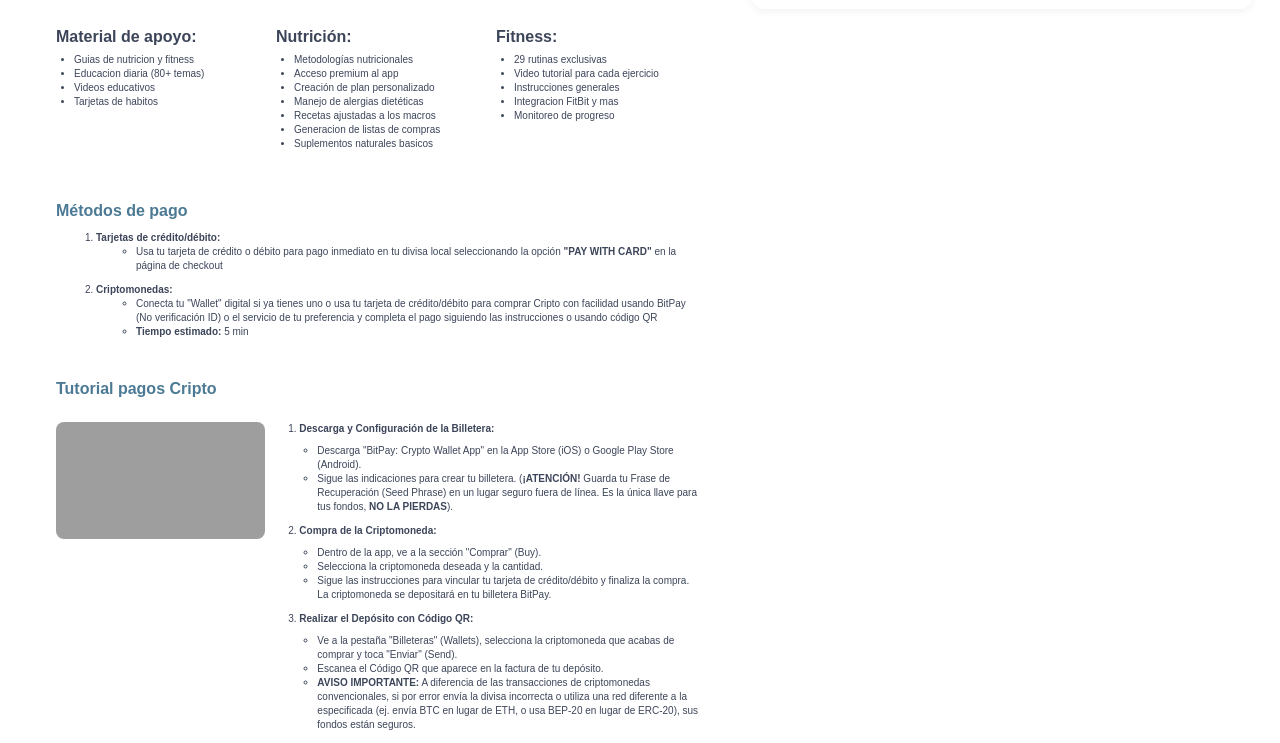
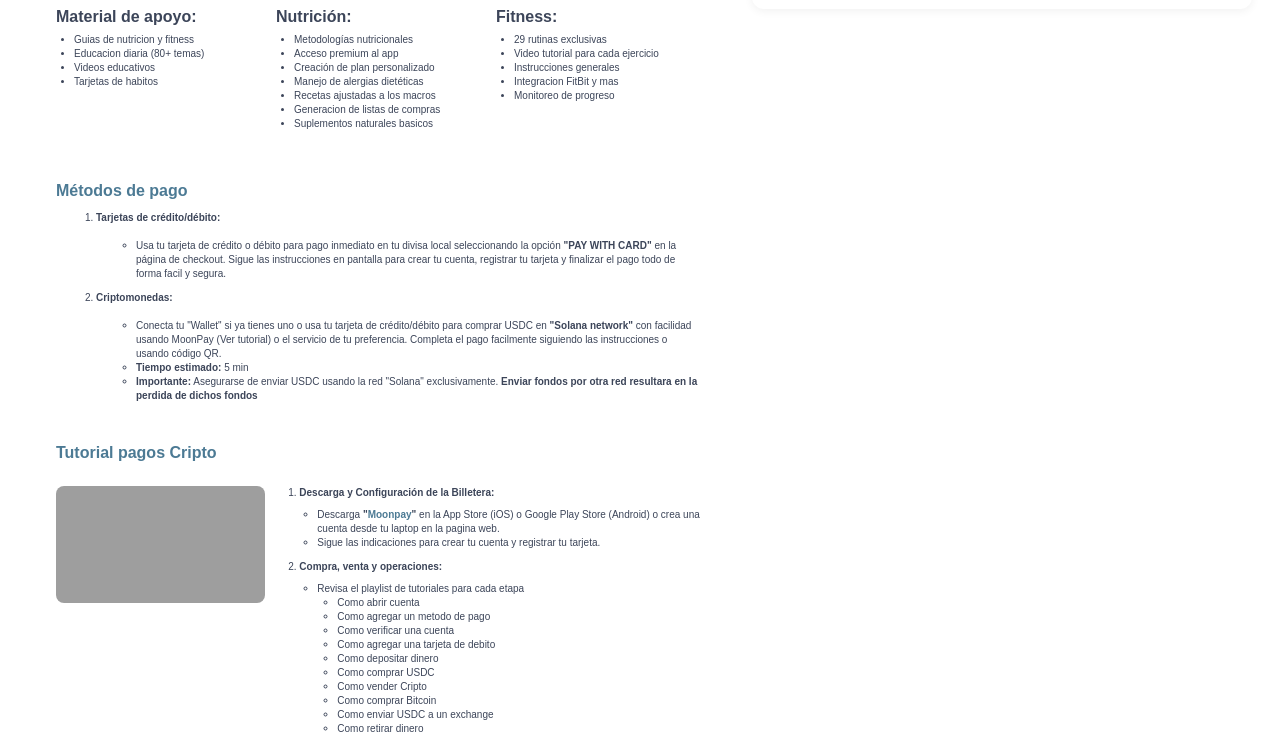
Before and after one commit to DorianGallo/coachd, a website: page checkout-control-de-peso.html in a window 1280 px wide. Shown: the part 209-952 px from the top of the page. Drawn offline with nearby package versions, Linux system fonts and the light colour scheme; grey boxes are pictures that could not be loaded; a script that the page names is missing.

Commit message:
Updated checkout pages

```diff
--- a/checkout-control-de-peso.html
+++ b/checkout-control-de-peso.html
@@ -1,4 +1,4 @@
-cv<!DOCTYPE html>
+<!DOCTYPE html>
 <html data-wf-page="checkout-control" data-wf-site="6876c7fd8f3c26c5de4e06cd">
 <head>
   <meta charset="utf-8">
@@ -60,15 +60,16 @@ cv<!DOCTYPE html>
 
           <div class="modular-subtitle-wrap" style="margin-top: 40px;"><p class="modular-subtitle">Métodos de pago</p></div>
           <ol class="modular-light-grey-text">
-            <li><strong>Tarjetas de crédito/débito:</strong>
+            <li><strong>Tarjetas de crédito/débito:</strong><br><br>
               <ul class="modular-light-grey-text">
-                <li>Usa tu tarjeta de crédito o débito para pago inmediato en tu divisa local seleccionando la opción <strong>"PAY WITH CARD"</strong> en la página de checkout</li>
+                <li>Usa tu tarjeta de crédito o débito para pago inmediato en tu divisa local seleccionando la opción <strong>"PAY WITH CARD"</strong> en la página de checkout. Sigue las instrucciones en pantalla para crear tu cuenta, registrar tu tarjeta y finalizar el pago todo de forma facil y segura.</li>
               </ul>
             </li>
-            <li><strong>Criptomonedas:</strong>
+            <li> <strong>Criptomonedas:</strong><br><br>
               <ul class="modular-light-grey-text">
-                <li>Conecta tu "Wallet" digital si ya tienes uno o usa tu tarjeta de crédito/débito para comprar Cripto con facilidad usando BitPay (No verificación ID) o el servicio de tu preferencia y completa el pago siguiendo las instrucciones o usando código QR</li>
+                <li>Conecta tu "Wallet" si ya tienes uno o usa tu tarjeta de crédito/débito para comprar USDC en <strong>"Solana network"</strong> con facilidad usando MoonPay (Ver tutorial) o el servicio de tu preferencia. Completa el pago facilmente siguiendo las instrucciones o usando código QR.</li>
                 <li><strong>Tiempo estimado:</strong> 5 min</li>
+                <li><strong>Importante:</strong> Asegurarse de enviar USDC usando la red "Solana" exclusivamente. <strong>Enviar fondos por otra red resultara en la perdida de dichos fondos</strong></li>
               </ul>
             </li>
           </ol>
@@ -80,7 +81,7 @@ cv<!DOCTYPE html>
               <iframe
                 width="560"
                 height="315"
-                src="https://www.youtube.com/embed/sQE2XWdEolQ?si=wsPn_d0WDoCdXL2M"
+                src="https://www.youtube.com/embed/videoseries?list=PLY0Qa8fgD5hSZbOtjp5VoaYW0XW58sbil&si=UUWqaXZFhq1F3VLe"
                 title="YouTube video player"
                 frameborder="0"
                 allow="accelerometer; autoplay; clipboard-write; encrypted-media; gyroscope; picture-in-picture; web-share"
@@ -94,22 +95,30 @@ cv<!DOCTYPE html>
               <ol class="modular-light-grey-text">
                 <li><strong>Descarga y Configuración de la Billetera:</strong>
                   <ul class="modular-light-grey-text">
-                    <li>Descarga "BitPay: Crypto Wallet App" en la App Store (iOS) o Google Play Store (Android).</li>
-                    <li>Sigue las indicaciones para crear tu billetera. (<strong>¡ATENCIÓN!</strong> Guarda tu Frase de Recuperación (Seed Phrase) en un lugar seguro fuera de línea. Es la única llave para tus fondos, <strong>NO LA PIERDAS</strong>).</li>
+                    <li>Descarga <strong>"<a href="https://www.moonpay.com/" target="_blank" style="color: #4c7a94; text-decoration: none;">Moonpay</a>"</strong> en la App Store (iOS) o Google Play Store (Android) o crea una cuenta desde tu laptop en la pagina web.</li>
+                    <li>Sigue las indicaciones para crear tu cuenta y registrar tu tarjeta.</li>
                   </ul>
                 </li>
-                <li><strong>Compra de la Criptomoneda:</strong>
+                <li><strong>Compra, venta y operaciones:</strong>
                   <ul class="modular-light-grey-text">
-                    <li>Dentro de la app, ve a la sección "Comprar" (Buy).</li>
-                    <li>Selecciona la criptomoneda deseada y la cantidad.</li>
-                    <li>Sigue las instrucciones para vincular tu tarjeta de crédito/débito y finaliza la compra. La criptomoneda se depositará en tu billetera BitPay.</li>
+                    <li>Revisa el playlist de tutoriales para cada etapa</li>
+                    <li style="margin-left: 20px;">Como abrir cuenta</li>
+                    <li style="margin-left: 20px;">Como agregar un metodo de pago</li>
+                    <li style="margin-left: 20px;">Como verificar una cuenta</li>
+                    <li style="margin-left: 20px;">Como agregar una tarjeta de debito</li>
+                    <li style="margin-left: 20px;">Como depositar dinero</li>
+                    <li style="margin-left: 20px;">Como comprar USDC</li>
+                    <li style="margin-left: 20px;">Como vender Cripto</li>
+                    <li style="margin-left: 20px;">Como comprar Bitcoin</li>
+                    <li style="margin-left: 20px;">Como enviar USDC a un exchange</li>
+                    <li style="margin-left: 20px;">Como retirar dinero</li>
                   </ul>
                 </li>
-                <li><strong>Realizar el Depósito con Código QR:</strong>
+                <li><strong>Aviso Importante para pagos en Criptomonedas:</strong>
                   <ul class="modular-light-grey-text">
-                    <li>Ve a la pestaña "Billeteras" (Wallets), selecciona la criptomoneda que acabas de comprar y toca "Enviar" (Send).</li>
-                    <li>Escanea el Código QR que aparece en la factura de tu depósito.</li>
-                    <li><strong>AVISO IMPORTANTE:</strong> A diferencia de las transacciones de criptomonedas convencionales, si por error envía la divisa incorrecta o utiliza una red diferente a la especificada (ej. envía BTC en lugar de ETH, o usa BEP-20 en lugar de ERC-20), sus fondos están seguros.<br><br><strong>Nuestro sistema de pago está optimizado para identificar y procesar su depósito correctamente, evitando la pérdida de capital.</strong></li>
+                    <li>Solo aceptamos pagos en <strong>USDC por la red "Solana"</strong> (El sistema ya esta preconfigurado)</li>
+                    <li><strong>SIEMPRE</strong> confirmar que la direccion, Cripto moneda y red sean correctas antes de enviar los fondos</li>
+                    <li><strong>Si completa una operacion enviando los fondos por la red equivocada no sera possible revertir ni recuperar los fondos.</strong></li>
                   </ul>
                 </li>
               </ol>
@@ -124,7 +133,6 @@ cv<!DOCTYPE html>
           <!-- Trust badges side by side after tutorial -->
           <div class="trust-badges-row">
             <img src="images/secure-checkout-badge.png" alt="100% Secure Checkout">
-            <img src="images/bitcoin-accepted-badge.png" alt="Bitcoin Aceptado Aquí">
           </div>
         </div>
         <aside class="checkout-sticky">
```
Also changed, not shown: checkout-on-demand.html (+24 -16 lines), images/secure-checkout-badge.png.
